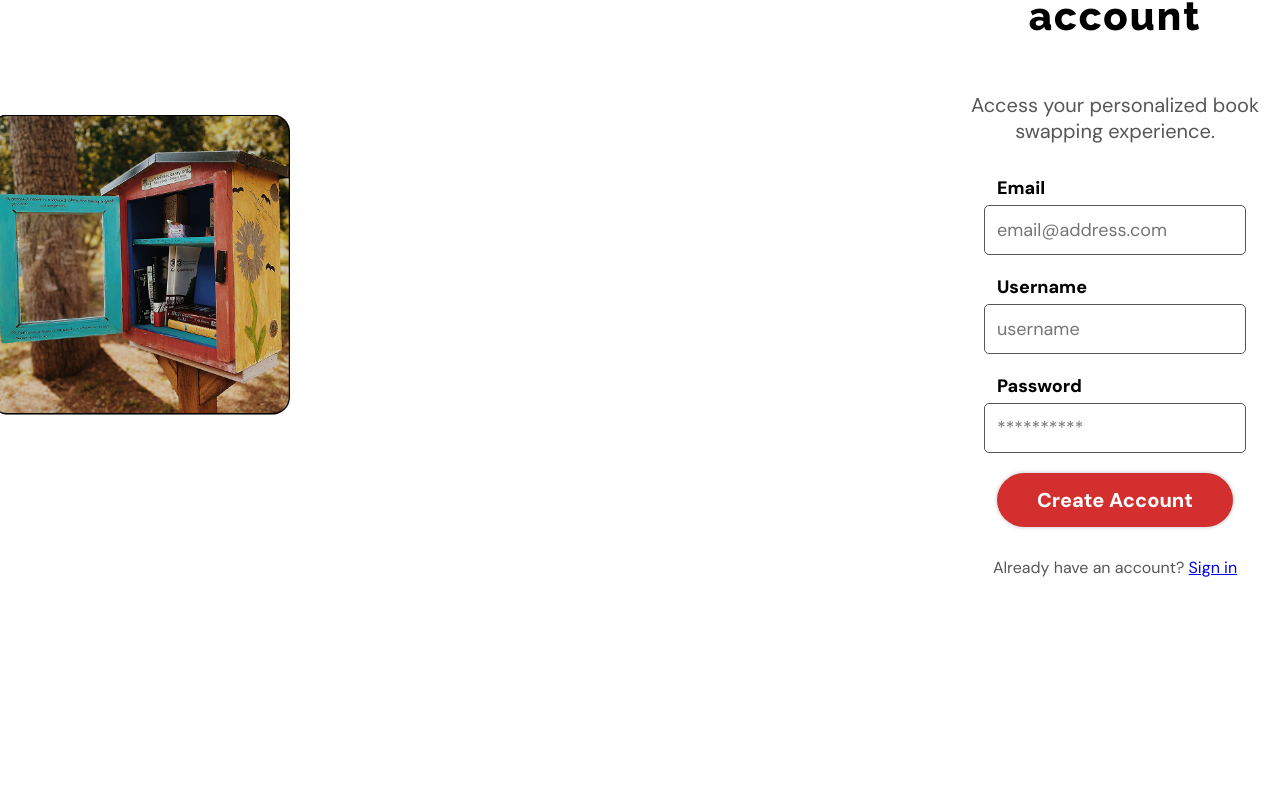
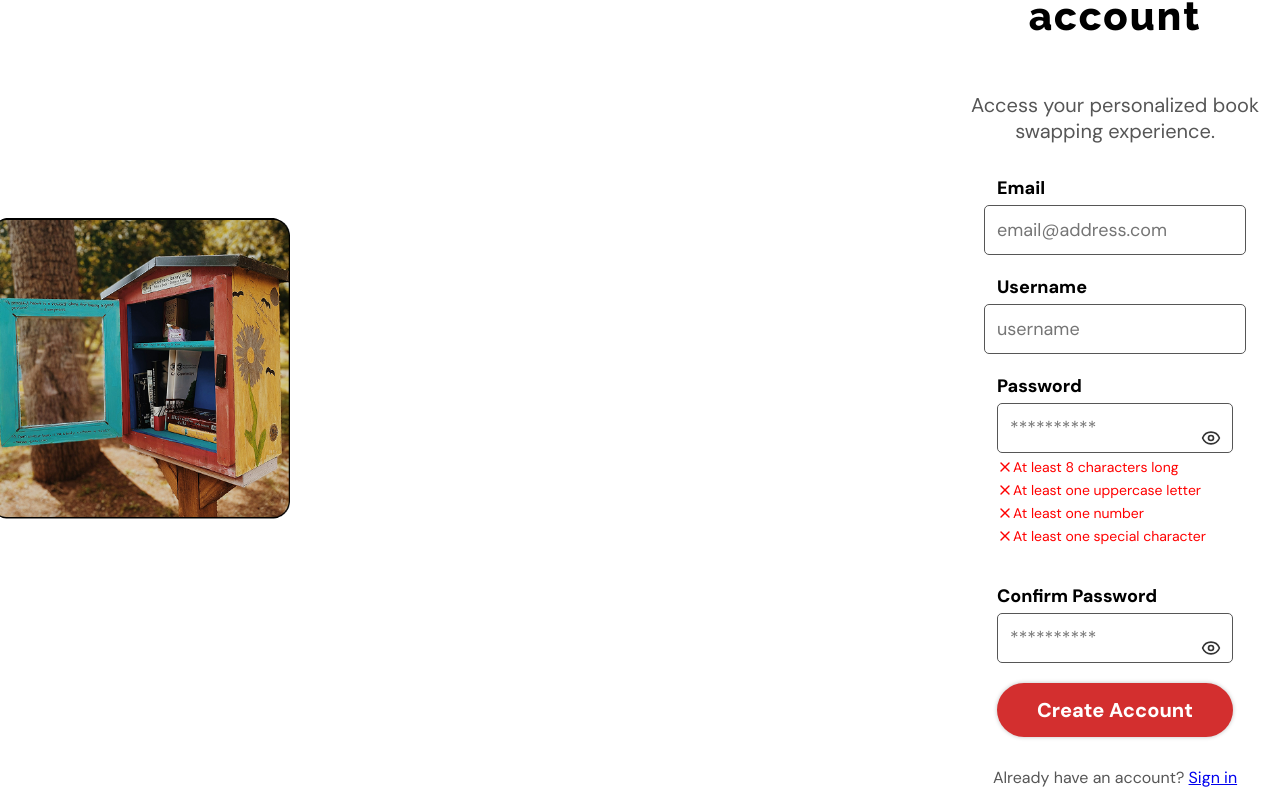
Before and after one commit to gino-reinke/Swap-and-Share-Bookshelf, a React (Vite) app: page /signup in a window 1280 px wide. Shown: the part 331-1143 px from the top of the page. Before the commit the page ends 933 px from the top, so only its background shows below. Built offline with nearby package versions, Linux system fonts and the light colour scheme; no server answers.

Commit message:
Added see and hide password feature and added confirm password feature.

```diff
--- a/package.json
+++ b/package.json
@@ -13,6 +13,7 @@
     "@fontsource/dm-sans": "^5.1.1",
     "@fontsource/raleway": "^5.1.1",
     "firebase": "^11.2.0",
+    "lucide-react": "^0.476.0",
     "react": "^18.3.1",
     "react-dom": "^18.3.1",
     "react-router-dom": "^7.1.5"
--- a/src/components/Login/Login.jsx
+++ b/src/components/Login/Login.jsx
@@ -4,10 +4,12 @@ import { useNavigate, Link } from 'react-router-dom';
 import { signInWithEmailAndPassword } from 'firebase/auth';
 import { auth } from '../../firebase';
 import { getImageUrl } from '../../utils';
+import { Eye, EyeOff } from 'lucide-react';
 
 export const Login = () => {
     const [email, setEmail] = useState('');
     const [password, setPassword] = useState('');
+    const [showPassword, setShowPassword] = useState(false);
 
     const handleLogin = async (e) => {
         e.preventDefault();
@@ -21,6 +23,10 @@ export const Login = () => {
             console.error('Error logging in:', error);
             alert('Incorrect email or password, try again...');
         }
+    };
+
+    const togglePasswordVisibility = () => {
+        setShowPassword(!showPassword);
     };
 
     return (
@@ -52,14 +58,23 @@ export const Login = () => {
 
                     <div className={styles.inputContainer}>
                         <label className={styles.label}>Password</label>
+                        <div className={styles.passwordContainer}>
                             <input
-                            type="password"
+                                type={showPassword ? "text" : "password"}
                                 placeholder="**********"
                                 value={password}
                                 onChange={(event) => setPassword(event.target.value)}
                                 className={styles.input}
                                 required
                             />
+                            <button
+                                type="button"
+                                className={styles.passwordToggle}
+                                onClick={togglePasswordVisibility}
+                            >
+                                {showPassword ? <EyeOff size={20} /> : <Eye size={20} />}
+                            </button>
+                        </div>
                     </div>
 
                     <button type="submit" className={styles.loginBtn}>Sign in</button>
--- a/src/components/Login/Login.module.css
+++ b/src/components/Login/Login.module.css
@@ -23,7 +23,6 @@
   width: 50%; /* Adjust width for better centering */
   min-width: 350px;
   margin-left: 200px;
-
 }
 
 .title {
@@ -68,6 +67,34 @@
   border: 1px solid var(--color-text-gray);
   width: 100%;
   background: #FFF;
+}
+
+.passwordContainer {
+  display: flex;
+  align-items: center;
+  position: relative;
+  width: 100%;
+}
+
+.passwordToggle {
+  background: none;
+  border: none;
+  cursor: pointer;
+  position: absolute;
+  right: 10px;
+  top: 50%;
+  transform: translateY(-50%);
+  padding: 0;
+  color: #333;
+  width: 24px; /* Match the icon size */
+  height: 24\\px; /* Match the icon size */
+  display: flex;
+  align-items: center;
+  justify-content: center;
+}
+
+.passwordToggle:hover {
+  background: none; /* Ensure the background remains transparent on hover */
 }
 
 .loginBtn {
--- a/src/components/Signup/Signup.jsx
+++ b/src/components/Signup/Signup.jsx
@@ -4,14 +4,29 @@ import { useNavigate, Link } from 'react-router-dom';
 import { createUserWithEmailAndPassword, updateProfile } from 'firebase/auth';
 import { auth } from '../../firebase';
 import { getImageUrl } from '../../utils';
+import { Eye, EyeOff, Check, X } from 'lucide-react';
 
 export const Signup = () => {
     const [email, setEmail] = useState('');
     const [password, setPassword] = useState('');
+    const [confirmPassword, setConfirmPassword] = useState('');
     const [username, setUsername] = useState('');
+    const [showPassword, setShowPassword] = useState(false);
+    const [showConfirmPassword, setShowConfirmPassword] = useState(false);
+
+    const [passwordValidations, setPasswordValidations] = useState({
+        length: false,
+        uppercase: false,
+        number: false,
+        specialChar: false,
+    });
 
     const handleSignup = async (e) => {
         e.preventDefault();
+        if (password !== confirmPassword) {
+            alert('Passwords do not match');
+            return;
+        }
         try {
             const userCredential = await createUserWithEmailAndPassword(auth, email, password);
             const user = userCredential.user;
@@ -29,9 +44,36 @@ export const Signup = () => {
         }
     };
 
+    const togglePasswordVisibility = () => {
+        setShowPassword(!showPassword);
+    };
+
+    const toggleConfirmPasswordVisibility = () => {
+        setShowConfirmPassword(!showConfirmPassword);
+    };
+
+    const validatePassword = (password) => {
+        const length = password.length >= 8;
+        const uppercase = /[A-Z]/.test(password);
+        const number = /[0-9]/.test(password);
+        const specialChar = /[!@#$%^&*(),.?":{}|<>]/.test(password);
+
+        setPasswordValidations({
+            length,
+            uppercase,
+            number,
+            specialChar,
+        });
+    };
+
+    const handlePasswordChange = (event) => {
+        const newPassword = event.target.value;
+        setPassword(newPassword);
+        validatePassword(newPassword);
+    };
+
     return (
         <section className={styles.container}>
-            {/* Move the image div to the left */}
             <img
                 src={getImageUrl("signup/signupLibrary.png")}
                 alt="Little Library Image"
@@ -71,14 +113,58 @@ export const Signup = () => {
 
                     <div className={styles.inputContainer}>
                         <label className={styles.label}>Password</label>
+                        <div className={styles.passwordContainer}>
                             <input
-                            type="password"
+                                type={showPassword ? "text" : "password"}
                                 placeholder="**********"
                                 value={password}
-                            onChange={(event) => setPassword(event.target.value)}
+                                onChange={handlePasswordChange}
                                 className={styles.input}
                                 required
                             />
+                            <button
+                                type="button"
+                                className={styles.passwordToggle}
+                                onClick={togglePasswordVisibility}
+                            >
+                                {showPassword ? <EyeOff size={20} /> : <Eye size={20} />}
+                            </button>
+                        </div>
+                        <ul className={styles.passwordRequirements}>
+                            <li className={passwordValidations.length ? styles.valid : styles.invalid}>
+                                {passwordValidations.length ? <Check size={16} /> : <X size={16} />} At least 8 characters long
+                            </li>
+                            <li className={passwordValidations.uppercase ? styles.valid : styles.invalid}>
+                                {passwordValidations.uppercase ? <Check size={16} /> : <X size={16} />} At least one uppercase letter
+                            </li>
+                            <li className={passwordValidations.number ? styles.valid : styles.invalid}>
+                                {passwordValidations.number ? <Check size={16} /> : <X size={16} />} At least one number
+                            </li>
+                            <li className={passwordValidations.specialChar ? styles.valid : styles.invalid}>
+                                {passwordValidations.specialChar ? <Check size={16} /> : <X size={16} />} At least one special character
+                            </li>
+                        </ul>
+                    </div>
+
+                    <div className={styles.inputContainer}>
+                        <label className={styles.label}>Confirm Password</label>
+                        <div className={styles.passwordContainer}>
+                            <input
+                                type={showConfirmPassword ? "text" : "password"}
+                                placeholder="**********"
+                                value={confirmPassword}
+                                onChange={(event) => setConfirmPassword(event.target.value)}
+                                className={styles.input}
+                                required
+                            />
+                            <button
+                                type="button"
+                                className={styles.passwordToggle}
+                                onClick={toggleConfirmPasswordVisibility}
+                            >
+                                {showConfirmPassword ? <EyeOff size={20} /> : <Eye size={20} />}
+                            </button>
+                        </div>
                     </div>
 
                     <button type="submit" className={styles.loginBtn}>Create Account</button>
--- a/src/components/Signup/Signup.module.css
+++ b/src/components/Signup/Signup.module.css
@@ -23,7 +23,6 @@
   width: 50%; /* Adjust width for better centering */
   min-width: 350px;
   margin-left: 200px;
-
 }
 
 .title {
@@ -68,6 +67,58 @@
   border: 1px solid var(--color-text-gray);
   width: 100%;
   background: #FFF;
+}
+
+.passwordContainer {
+  display: flex;
+  align-items: center;
+  position: relative;
+  width: 100%;
+}
+
+.passwordToggle {
+  background: none;
+  border: none;
+  cursor: pointer;
+  position: absolute;
+  right: 10px;
+  top: 50%;
+  transform: translateY(-50%);
+  padding: 0;
+  color: #333;
+  width: 24px; /* Match the icon size */
+  height: 24px; /* Match the icon size */
+  display: flex;
+  align-items: center;
+  justify-content: center;
+}
+
+.passwordToggle:hover {
+  background: none; /* Ensure the background remains transparent on hover */
+}
+
+.passwordRequirements {
+  font-size: 14px;
+  color: var(--color-text-gray);
+  margin-top: 5px;
+  text-align: left;
+  width: 100%;
+  list-style: none;
+  padding-left: 0;
+}
+
+.passwordRequirements li {
+  display: flex;
+  align-items: center;
+  margin-bottom: 5px;
+}
+
+.passwordRequirements .valid {
+  color: green;
+}
+
+.passwordRequirements .invalid {
+  color: red;
 }
 
 .loginBtn {
```
Also changed, not shown: 1 other file (tests, documents, lock files or other folders). Lines whose indentation alone changed are shown as unchanged.
